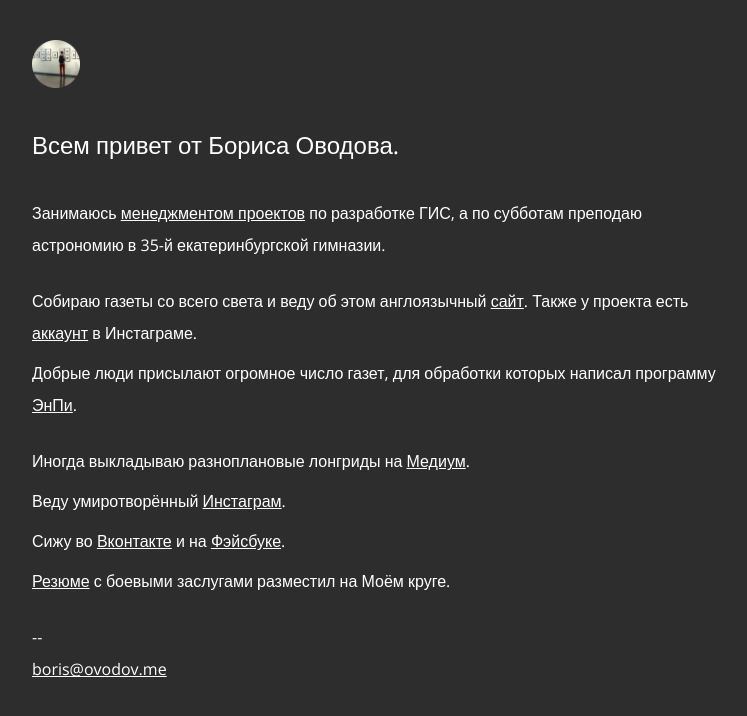
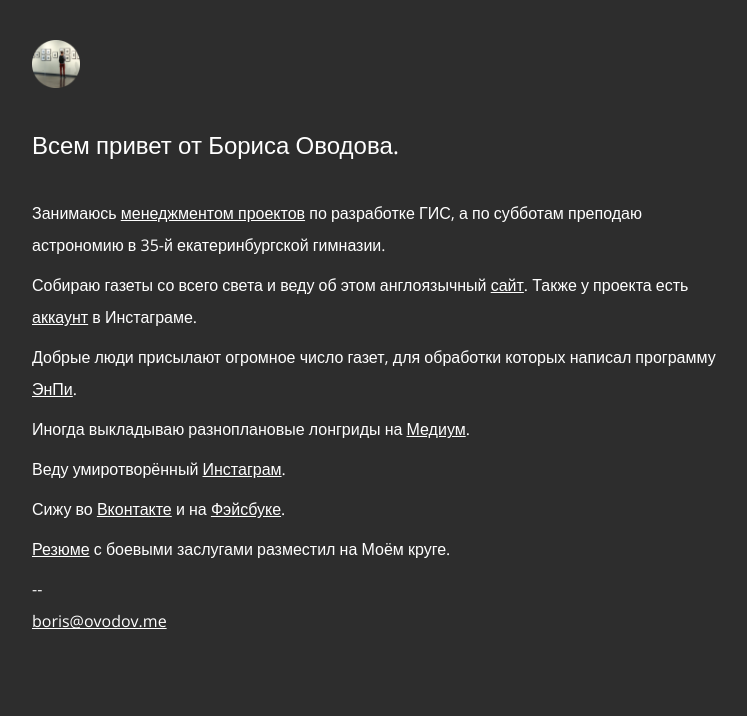
Before and after one commit to borisovodov/ovodovme, a Flask app: page / in a window 1280 px wide. Shown: the top 716 px of the page, without its empty margins (8-755 px from the left). Run offline with Flask 2, Linux system fonts and the light colour scheme.

Commit message:
Обновлён CSS

```diff
--- a/templates/index.html
+++ b/templates/index.html
@@ -26,17 +26,17 @@
 
 	<title>Этот, как его?</title>
 </head>
-<body>
+<body class="dark">
 	<img src="{{ url_for('static', filename='avatar.png') }}" style="height: 3em;">
 	<header>Всем привет от Бориса Оводова.</header>
-	<p class="mb">Занимаюсь <a href="http://ispgeo.ru">менеджментом проектов</a> по разработке ГИС, а по субботам преподаю астрономию в <nobr>35-й</nobr> екатеринбургской гимназии.</p>
-	<p>Собираю газеты со всего света и веду об этом англоязычный <a href="http://www.papersaround.com/">сайт</a>. Также у проекта есть <a href="https://www.instagram.com/papersaround/">аккаунт</a> в Инстаграме.</p>
-	<p class="mb">Добрые люди присылают огромное число газет, для обработки которых написал программу <a href="https://github.com/borisovodov/np">ЭнПи</a>.</p>
-	<p>Иногда выкладываю разноплановые лонгриды на <a href="https://medium.com/@borisovodov">Медиум</a>.</p>
-	<p>Веду умиротворённый <a href="https://www.instagram.com/ovodovboris/">Инстаграм</a>.</p>
-	<p>Сижу во <a href="https://vk.com/borisovodov">Вконтакте</a> и на <a href="https://www.facebook.com/borisovodov">Фэйсбуке</a>.</p>
-	<p class="mb"><a href="https://moikrug.ru/borisovodov">Резюме</a> с боевыми заслугами разместил на Моём круге.</p>
-	<p>-- <br>
-	<a href="mailto:boris@ovodov.me">boris@ovodov.me</a></p>
+	<p>Занимаюсь <a class="dark" href="http://ispgeo.ru">менеджментом проектов</a> по разработке ГИС, а по субботам преподаю астрономию в <nobr>35-й</nobr> екатеринбургской гимназии.</p>
+	<p class="margin-top">Собираю газеты со всего света и веду об этом англоязычный <a class="dark" href="http://www.papersaround.com/">сайт</a>. Также у проекта есть <a class="dark" href="https://www.instagram.com/papersaround/">аккаунт</a> в Инстаграме.</p>
+	<p>Добрые люди присылают огромное число газет, для обработки которых написал программу <a class="dark" href="https://github.com/borisovodov/np">ЭнПи</a>.</p>
+	<p class="margin-top">Иногда выкладываю разноплановые лонгриды на <a class="dark" href="https://medium.com/@borisovodov">Медиум</a>.</p>
+	<p>Веду умиротворённый <a class="dark" href="https://www.instagram.com/ovodovboris/">Инстаграм</a>.</p>
+	<p>Сижу во <a class="dark" href="https://vk.com/borisovodov">Вконтакте</a> и на <a class="dark" href="https://www.facebook.com/borisovodov">Фэйсбуке</a>.</p>
+	<p><a class="dark" href="https://moikrug.ru/borisovodov">Резюме</a> с боевыми заслугами разместил на Моём круге.</p>
+	<p class="margin-top">-- <br>
+	<a class="dark" href="mailto:boris@ovodov.me">boris@ovodov.me</a></p>
 </body>
 </html>
```
Also changed, not shown: templates/trud.html (+21 -6 lines).
